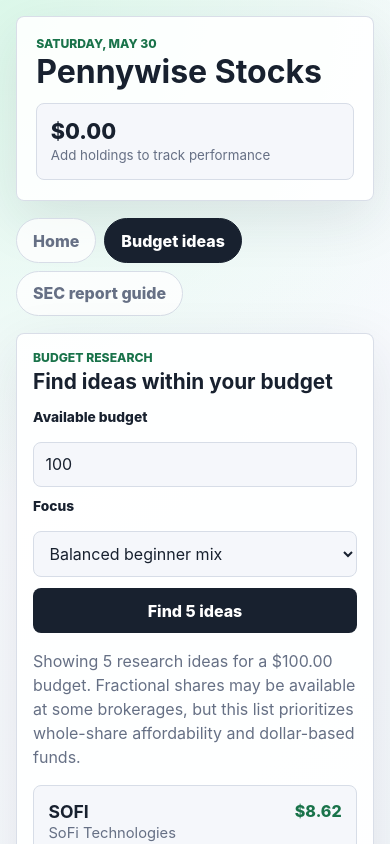
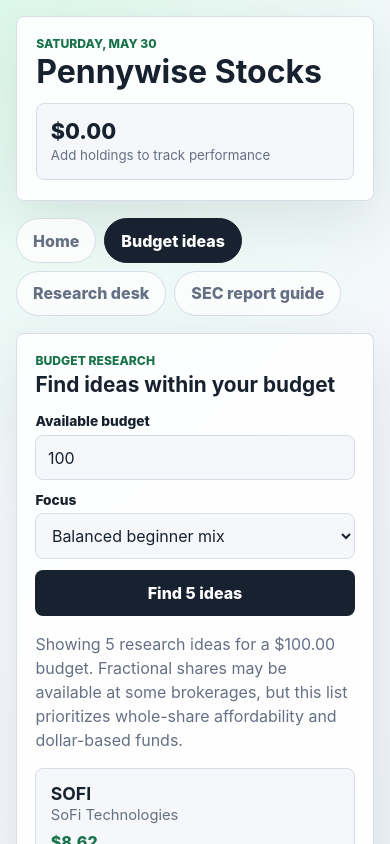
Before and after one commit to geeeethubb/Investing-Lessons, a website: page index.html in a window 390 px wide. Both pictures are taken after a click on the button "Budget ideas". Shown: the top 844 px of the page. Drawn offline with Linux system fonts and the light colour scheme; no server answers.

Commit message:
Reduce research page crowding

```diff
--- a/index.html
+++ b/index.html
@@ -21,7 +21,8 @@
 
       <nav class="tabs" aria-label="Dashboard sections">
         <button class="tab-button active" type="button" data-tab="home">Home</button>
-        <button class="tab-button" type="button" data-tab="research">Budget ideas</button>
+        <button class="tab-button" type="button" data-tab="budget">Budget ideas</button>
+        <button class="tab-button" type="button" data-tab="research">Research desk</button>
         <button class="tab-button" type="button" data-tab="sec">SEC report guide</button>
       </nav>
 
@@ -77,7 +78,7 @@
         </section>
       </section>
 
-      <section class="tab-panel" id="research-tab" data-tab-panel="research">
+      <section class="tab-panel" id="budget-tab" data-tab-panel="budget">
         <section class="budget-panel" aria-labelledby="budget-title">
           <div class="panel-heading">
             <div>
@@ -86,8 +87,11 @@
             </div>
           </div>
           <form id="budget-form" class="budget-form">
+            <div class="form-field">
               <label for="budget-input">Available budget</label>
               <input id="budget-input" type="number" min="1" step="1" value="100" />
+            </div>
+            <div class="form-field">
               <label for="budget-focus">Focus</label>
               <select id="budget-focus">
                 <option value="balanced">Balanced beginner mix</option>
@@ -96,12 +100,15 @@
                 <option value="funds">Funds and ETFs</option>
                 <option value="cheap">Lower share prices</option>
               </select>
+            </div>
             <button class="primary-action" type="submit">Find 5 ideas</button>
           </form>
           <p class="quiet-copy" id="budget-summary">Enter a budget to generate research ideas. These are not buy recommendations.</p>
           <div class="budget-results" id="budget-results"></div>
         </section>
+      </section>
 
+      <section class="tab-panel" id="research-tab" data-tab-panel="research">
         <section class="watchlist-panel" aria-labelledby="watchlist-title">
           <div class="panel-heading">
             <div>
@@ -140,7 +147,10 @@
             </div>
           </div>
           <form id="company-form" class="company-search">
+            <div class="form-field">
+              <label for="company-symbol">Symbol</label>
               <input id="company-symbol" maxlength="8" placeholder="Search a symbol, e.g. MSFT" />
+            </div>
             <button class="primary-action" type="submit">Open</button>
           </form>
           <div id="company-insights" class="insight-box"></div>
@@ -171,8 +181,10 @@
             </div>
           </div>
           <form id="sec-guide-form" class="sec-guide-form">
+            <div class="form-field">
               <label for="sec-guide-symbol">Company symbol</label>
               <input id="sec-guide-symbol" maxlength="8" placeholder="AAPL" value="AAPL" />
+            </div>
             <button class="primary-action" type="submit">Load guide</button>
           </form>
           <div class="sec-report-links" id="sec-report-links"></div>
--- a/styles.css
+++ b/styles.css
@@ -89,15 +89,15 @@ p {
 
 h1 {
   margin-bottom: 0;
-  font-size: clamp(2rem, 5vw, 4.2rem);
+  font-size: clamp(2rem, 4vw, 3.4rem);
   line-height: 0.95;
   letter-spacing: 0;
 }
 
 h2 {
   margin-bottom: 0;
-  font-size: clamp(1.3rem, 3vw, 2rem);
-  line-height: 1.05;
+  font-size: clamp(1.3rem, 2.4vw, 1.8rem);
+  line-height: 1.15;
   letter-spacing: 0;
 }
 
@@ -143,7 +143,7 @@ h2 {
 .budget-panel,
 .sec-guide-panel,
 .sec-step-card {
-  padding: clamp(1rem, 2.6vw, 1.5rem);
+  padding: clamp(1.15rem, 2.5vw, 2rem);
 }
 
 .tabs {
@@ -218,8 +218,7 @@ h2 {
 .company-search,
 .budget-form,
 .sec-guide-form {
-  display: flex;
-  align-items: flex-end;
+  display: grid;
   gap: 0.7rem;
 }
 
@@ -284,6 +283,22 @@ h2 {
   margin-bottom: 1rem;
 }
 
+.budget-form {
+  grid-template-columns: minmax(12rem, 0.55fr) minmax(16rem, 0.8fr) auto;
+  max-width: 58rem;
+}
+
+.company-search,
+.sec-guide-form {
+  grid-template-columns: minmax(14rem, 1fr) auto;
+  max-width: 62rem;
+}
+
+.form-field {
+  display: grid;
+  gap: 0.35rem;
+}
+
 label {
   color: var(--ink);
   font-size: 0.86rem;
@@ -296,7 +311,7 @@ select {
   min-height: 2.85rem;
   border: 1px solid var(--line);
   border-radius: 8px;
-  margin-top: 0.35rem;
+  margin-top: 0;
   padding: 0 0.72rem;
   color: var(--ink);
   background: var(--paper);
@@ -368,9 +383,12 @@ select {
 }
 
 .stock-grid,
-.budget-results,
 .sec-step-grid {
   grid-template-columns: repeat(3, minmax(0, 1fr));
+}
+
+.budget-results {
+  grid-template-columns: repeat(auto-fit, minmax(18rem, 1fr));
 }
 
 .stock-card {
@@ -386,9 +404,8 @@ select {
 }
 
 .budget-card header {
-  display: flex;
-  justify-content: space-between;
-  gap: 0.7rem;
+  display: grid;
+  gap: 0.35rem;
 }
 
 .budget-card em {
@@ -419,7 +436,6 @@ select {
 .personalization-form,
 .budget-form,
 .sec-guide-form {
-  align-items: stretch;
   margin-bottom: 1rem;
 }
 
@@ -462,6 +478,8 @@ textarea {
   display: flex;
   flex-wrap: wrap;
   gap: 0.8rem;
+  align-items: center;
+  margin-top: 0.5rem;
 }
 
 .sec-report-links a,
@@ -469,6 +487,17 @@ textarea {
 .sec-step-card a {
   color: var(--blue);
   font-weight: 800;
+}
+
+.sec-report-links a {
+  border: 1px solid var(--line);
+  border-radius: 999px;
+  padding: 0.45rem 0.75rem;
+  background: var(--paper);
+}
+
+.sec-report-links span {
+  flex-basis: 100%;
 }
 
 .rules-list label {
@@ -502,6 +531,13 @@ textarea {
   .sec-step-grid {
     grid-template-columns: 1fr;
   }
+
+  .budget-form,
+  .company-search,
+  .sec-guide-form {
+    grid-template-columns: 1fr;
+    max-width: none;
+  }
 }
 
 @media (max-width: 680px) {
@@ -518,11 +554,8 @@ textarea {
     grid-template-columns: 1fr;
   }
 
-  .lesson-actions,
-  .company-search,
-  .budget-form,
-  .sec-guide-form {
-    align-items: stretch;
-    flex-direction: column;
+  .lesson-actions {
+    grid-template-columns: repeat(3, auto);
+    justify-content: start;
   }
 }
```
Lines whose indentation alone changed are shown as unchanged.
